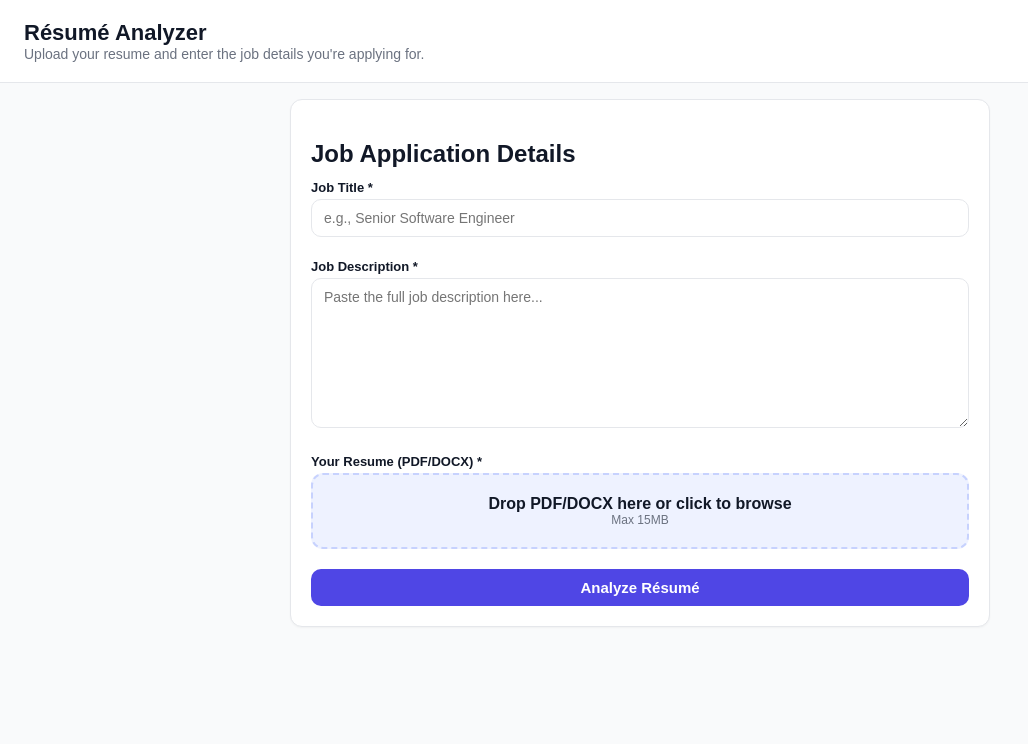
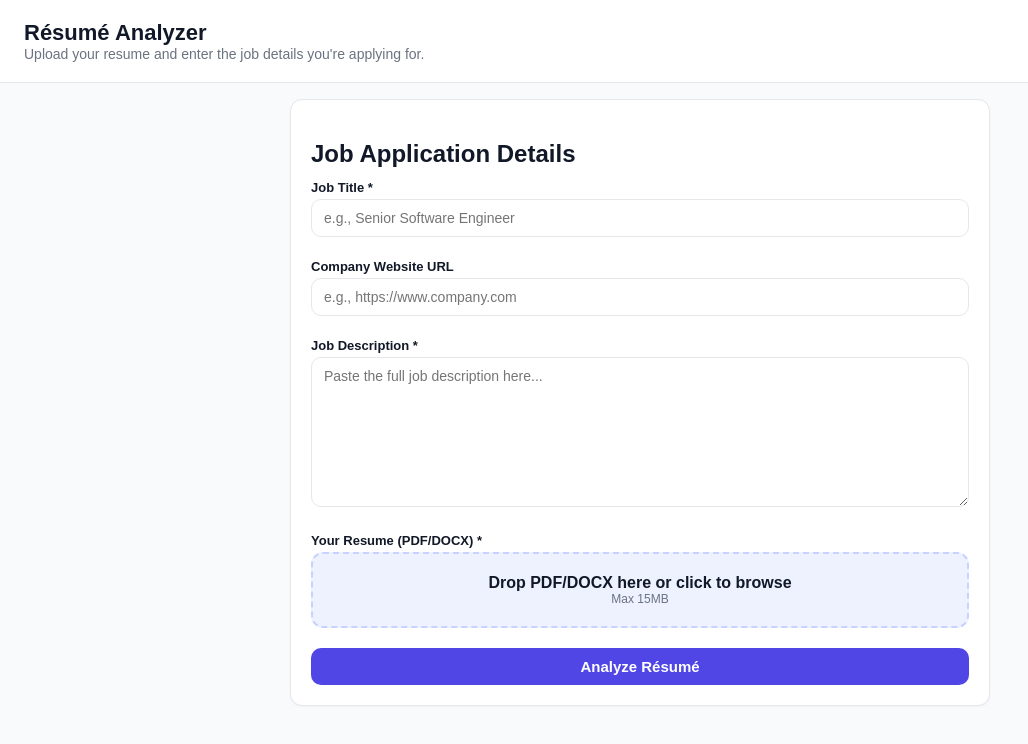
Before and after one commit to Sungchunn/Resume-Reader, a React (Create React App) app: page / in a window 1280 px wide. Shown: the top 744 px of the page, without its empty margins (0-1028 px from the left). Built offline with nearby package versions, Linux system fonts and the light colour scheme.

Commit message:
Add company website URL input field (optional)

```diff
--- a/src/App.js
+++ b/src/App.js
@@ -19,6 +19,7 @@ function humanFileSize(bytes) {
 export default function App() {
   const [file, setFile] = useState(null);
   const [jobTitle, setJobTitle] = useState("");
+  const [companyUrl, setCompanyUrl] = useState("");
   const [jobDescription, setJobDescription] = useState("");
   const [uploadError, setUploadError] = useState("");
   const [submitting, setSubmitting] = useState(false);
@@ -59,6 +60,9 @@ export default function App() {
       form.append("file", file, file.name);
       form.append("job_title", jobTitle.trim());
       form.append("job_description", jobDescription.trim());
+      if (companyUrl.trim()) {
+        form.append("company_url", companyUrl.trim());
+      }
 
       // For debugging: log what's being sent
       for (let [key, val] of form.entries()) {
@@ -82,7 +86,7 @@ export default function App() {
     } finally {
       setSubmitting(false);
     }
-  }, [file, jobTitle, jobDescription]);
+  }, [file, jobTitle, companyUrl, jobDescription]);
 
   return (
     <div style={styles.page}>
@@ -103,6 +107,15 @@ export default function App() {
             onChange={(e) => setJobTitle(e.target.value)}
             placeholder="e.g., Senior Software Engineer"
             style={styles.input}
+          />
+
+          <label style={styles.label}>Company Website URL</label>
+          <input
+            value={companyUrl}
+            onChange={(e) => setCompanyUrl(e.target.value)}
+            placeholder="e.g., https://www.company.com"
+            style={styles.input}
+            type="url"
           />
 
           <label style={styles.label}>Job Description *</label>
```
Also changed, not shown: 2 other files (tests, documents, lock files or other folders).
